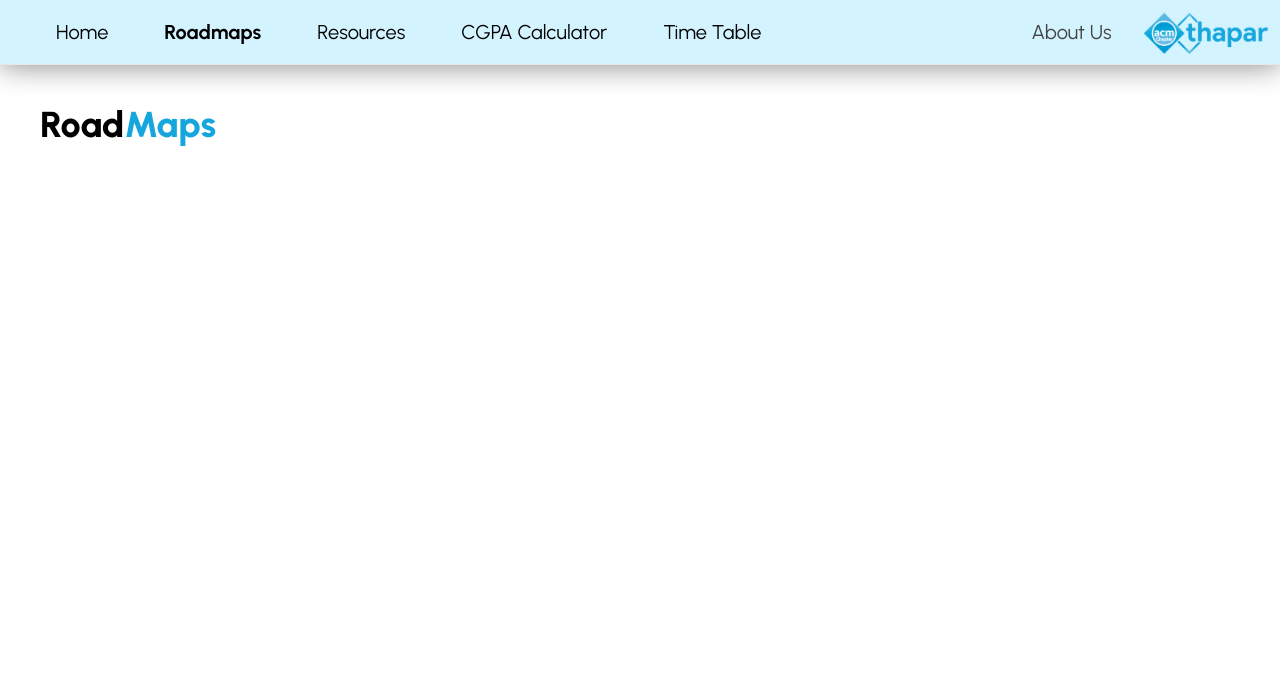
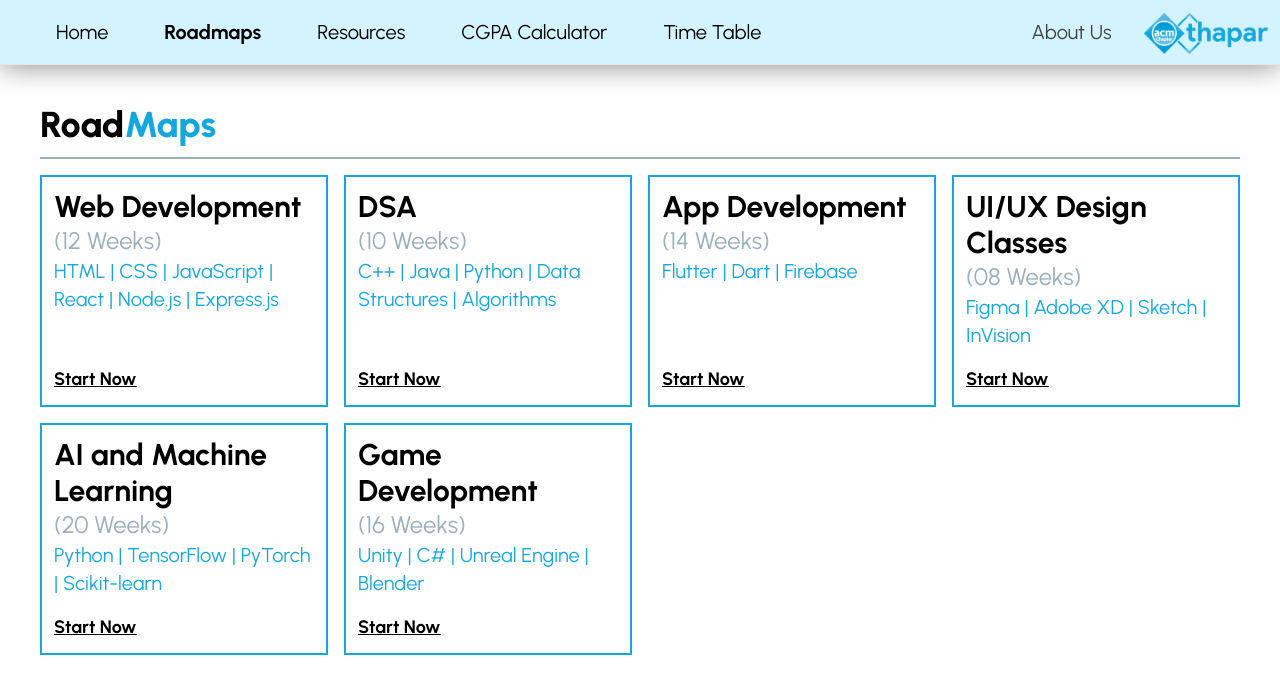
Before and after one commit to Gauransh-Arora/ACM-ResourceHub, a React (Vite) app in the folder frontend/: page /roadmaps in a window 1280 px wide. Shown: the top 694 px of the page. Built offline with nearby package versions, Linux system fonts and the light colour scheme.

Commit message:
Roadmap page

```diff
--- /dev/null
+++ b/frontend/src/components/RoadMap_Card.jsx
@@ -0,0 +1,32 @@
+import React from "react";
+
+const RoadMap_Card = ({
+  name = "Course Name",
+  weeks = "08",
+  technologies = [],
+}) => {
+  return (
+    <div className="border-2 border-[#15A6DD] p-3 flex flex-col h-full">
+      <div className="flex-grow">
+        <p className="text-3xl font-bold ">{name}</p>
+        <p className="text-2xl text-[#9AAEBC]">({weeks} Weeks)</p>
+        <div className="text-xl text-[#15a6dd]">
+          {technologies.map((tech, index) => (
+            <span key={index}>
+              <span>{tech}</span>
+              {index < technologies.length - 1 && <span> | </span>}
+            </span>
+          ))}
+        </div>
+      </div>
+
+      <div className="mt-4 font-bold text-lg underline">
+        <a href="" className="">
+          Start Now
+        </a>
+      </div>
+    </div>
+  );
+};
+
+export default RoadMap_Card;
--- a/frontend/src/pages/RoadmapPage.jsx
+++ b/frontend/src/pages/RoadmapPage.jsx
@@ -1,8 +1,9 @@
 import React from "react";
+import RoadMap_Card from "../components/RoadMap_Card";
 
 const RoadmapPage = () => {
   return (
-    <div className="mt-10 mx-4 md:mx-10 flex flex-col sm:flex-row sm:items-center gap-4">
+    <div className="mt-10 mx-4 md:mx-10">
       <div className="flex items-center flex-wrap">
         <span className="text-2xl sm:text-3xl lg:text-4xl font-extrabold">
           Road
@@ -11,7 +12,54 @@ const RoadmapPage = () => {
           Maps
         </span>
       </div>
-      <hr className="my-3 mx-4 md:mx-10 border-t-2 border-[#9AAEBC]" />
+      <hr className="my-3 border-t-2 border-[#9AAEBC] w-full" />
+      <div className="mt-4 mb-4">
+        <div className="grid grid-cols-1 sm:grid-cols-2 md:grid-cols-3 lg:grid-cols-4 gap-4">
+          <RoadMap_Card
+            name="Web Development"
+            weeks="12"
+            technologies={[
+              "HTML",
+              "CSS",
+              "JavaScript",
+              "React",
+              "Node.js",
+              "Express.js",
+            ]}
+          />
+          <RoadMap_Card
+            name="DSA"
+            weeks="10"
+            technologies={[
+              "C++",
+              "Java",
+              "Python",
+              "Data Structures",
+              "Algorithms",
+            ]}
+          />
+          <RoadMap_Card
+            name="App Development"
+            weeks="14"
+            technologies={["Flutter", "Dart", "Firebase"]}
+          />
+          <RoadMap_Card
+            name="UI/UX Design Classes"
+            weeks="08"
+            technologies={["Figma", "Adobe XD", "Sketch", "InVision"]}
+          />
+          <RoadMap_Card
+            name="AI and Machine Learning"
+            weeks="20"
+            technologies={["Python", "TensorFlow", "PyTorch", "Scikit-learn"]}
+          />
+          <RoadMap_Card
+            name="Game Development"
+            weeks="16"
+            technologies={["Unity", "C#", "Unreal Engine", "Blender"]}
+          />
+        </div>
+      </div>
     </div>
   );
 };
```
